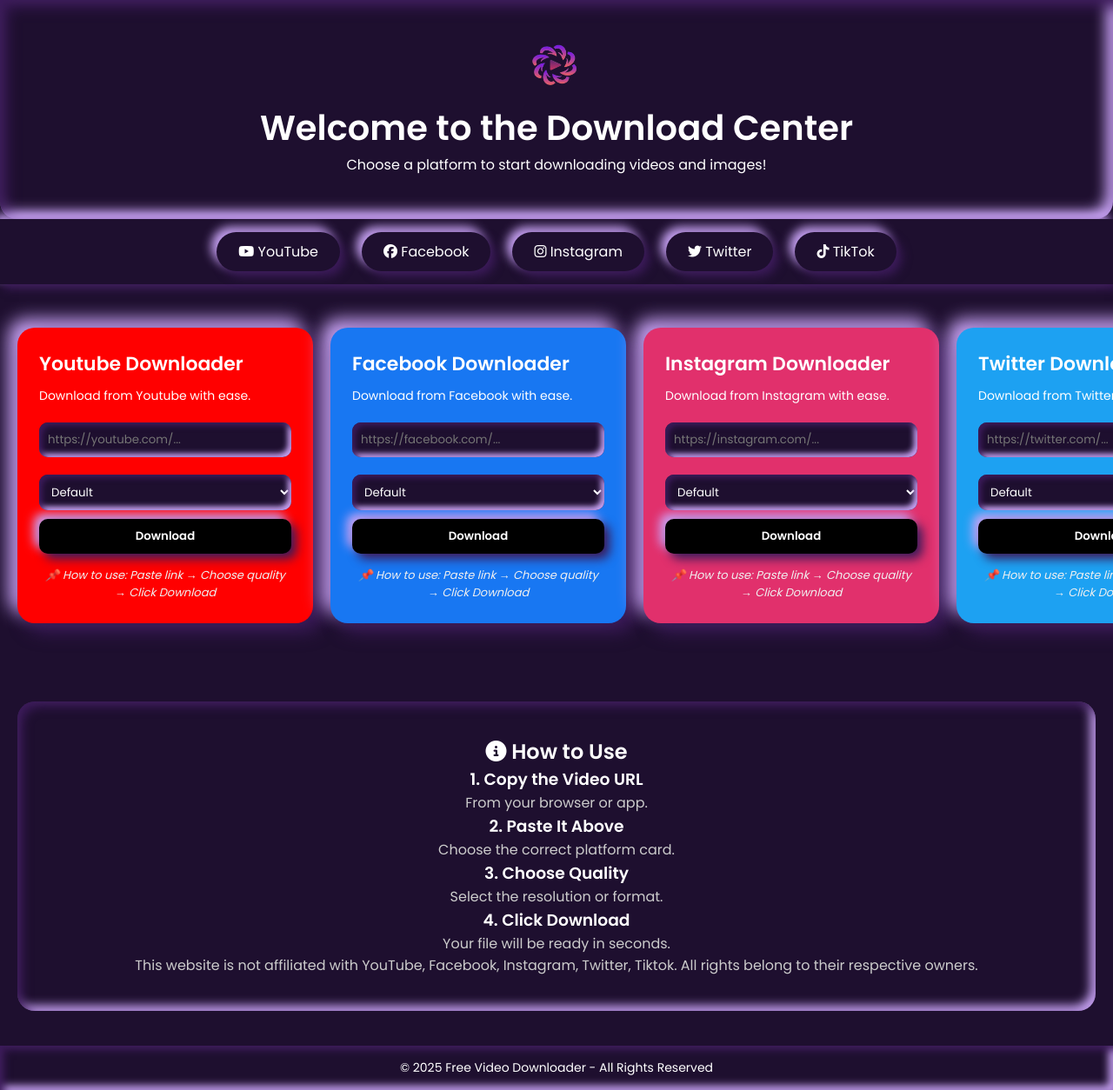
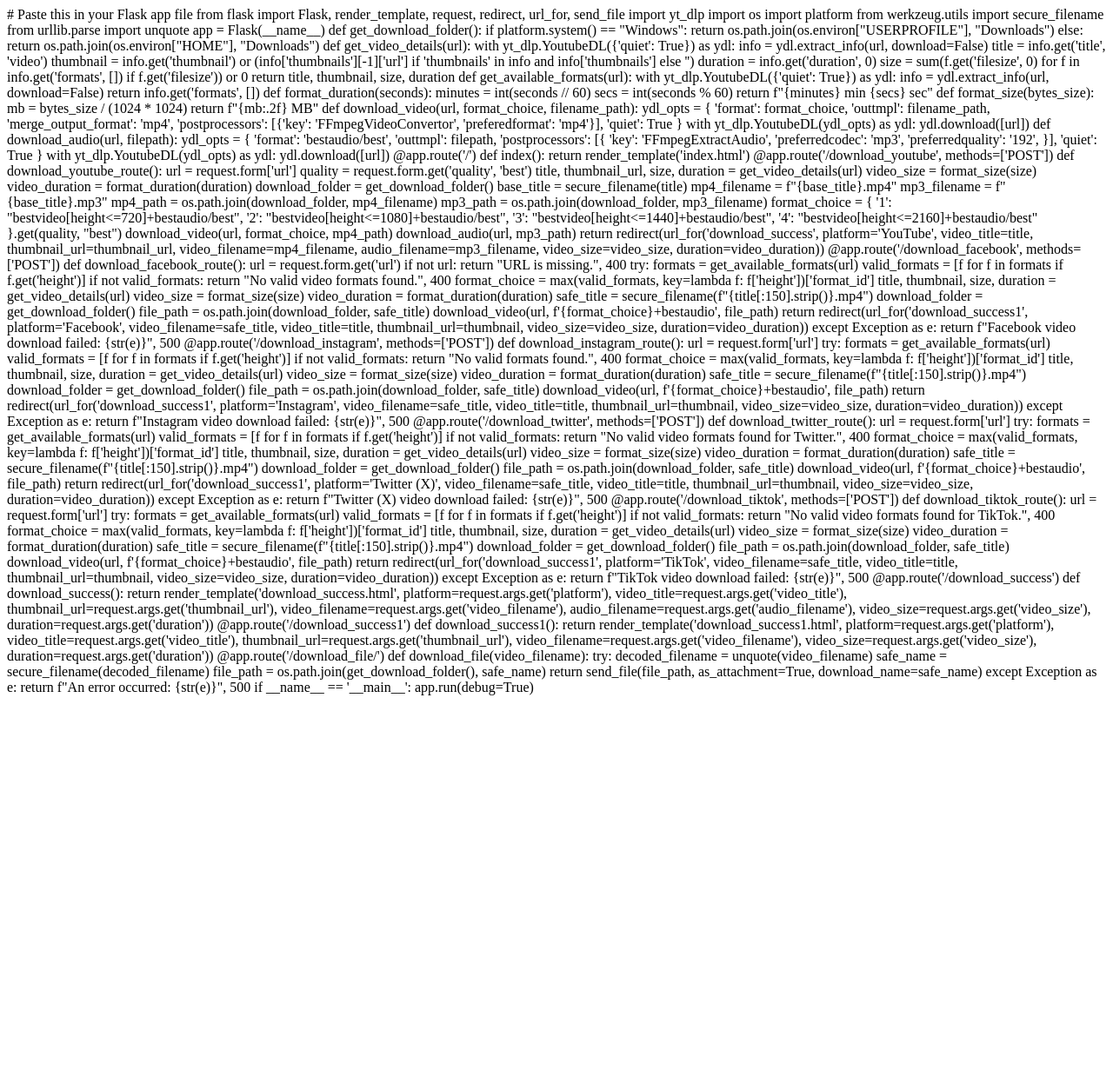
Before and after one commit to Kirubanantham7/Download-Center, a Flask app: page / in a window 1280 px wide. Shown: the whole page at 87% size. After the commit the page ends 800 px from the top, so only its background shows below. Run offline with Flask 3, Linux system fonts and the light colour scheme; some libraries are stand-ins or nearby versions.

Commit message:
Update index.html

```diff
--- a/templates/index.html
+++ b/templates/index.html
@@ -1,317 +1,259 @@
-<!DOCTYPE html>
-<html lang="en">
-<head>
-  <meta charset="UTF-8" />
-  <meta name="viewport" content="width=device-width, initial-scale=1.0"/>
-  <title>Download Center</title>
-  <link rel="icon" href="/static/ic3.png">
+# Paste this in your Flask app file
+from flask import Flask, render_template, request, redirect, url_for, send_file
+import yt_dlp
+import os
+import platform
+from werkzeug.utils import secure_filename
+from urllib.parse import unquote
 
-  <!-- Google Fonts -->
-  <link href="https://fonts.googleapis.com/css2?family=Poppins:wght@400;600&display=swap" rel="stylesheet" />
+app = Flask(__name__)
 
-  <!-- Font Awesome -->
-  <link rel="stylesheet" href="https://cdnjs.cloudflare.com/ajax/libs/font-awesome/6.5.0/css/all.min.css" integrity="sha512-a1gk7jx7RhO6ZLa9t6ibE2vnK7sJXs1V+nPKrbBTSrDblU+yJP1Hp/UBjtcXqUAmrPiN7E9mt+GZ5mW9Vprf3Q==" crossorigin="anonymous" referrerpolicy="no-referrer" />
+def get_download_folder():
+    if platform.system() == "Windows":
+        return os.path.join(os.environ["USERPROFILE"], "Downloads")
+    else:
+        return os.path.join(os.environ["HOME"], "Downloads")
 
-  <style>
-    :root {
-      --bg: #1e0f2f;
-      --light: #cba6f7;
-      --dark: #3b1a59;
+def get_video_details(url):
+    with yt_dlp.YoutubeDL({'quiet': True}) as ydl:
+        info = ydl.extract_info(url, download=False)
+        title = info.get('title', 'video')
+        thumbnail = info.get('thumbnail') or (info['thumbnails'][-1]['url'] if 'thumbnails' in info and info['thumbnails'] else '')
+        duration = info.get('duration', 0)
+        size = sum(f.get('filesize', 0) for f in info.get('formats', []) if f.get('filesize')) or 0
+        return title, thumbnail, size, duration
+
+def get_available_formats(url):
+    with yt_dlp.YoutubeDL({'quiet': True}) as ydl:
+        info = ydl.extract_info(url, download=False)
+        return info.get('formats', [])
+
+def format_duration(seconds):
+    minutes = int(seconds // 60)
+    secs = int(seconds % 60)
+    return f"{minutes} min {secs} sec"
+
+def format_size(bytes_size):
+    mb = bytes_size / (1024 * 1024)
+    return f"{mb:.2f} MB"
+
+def download_video(url, format_choice, filename_path):
+    ydl_opts = {
+        'format': format_choice,
+        'outtmpl': filename_path,
+        'merge_output_format': 'mp4',
+        'postprocessors': [{'key': 'FFmpegVideoConvertor', 'preferedformat': 'mp4'}],
+        'quiet': True
     }
+    with yt_dlp.YoutubeDL(ydl_opts) as ydl:
+        ydl.download([url])
 
-    * {
-      margin: 0;
-      padding: 0;
-      box-sizing: border-box;
-      font-family: 'Poppins', sans-serif;
+def download_audio(url, filepath):
+    ydl_opts = {
+        'format': 'bestaudio/best',
+        'outtmpl': filepath,
+        'postprocessors': [{
+            'key': 'FFmpegExtractAudio',
+            'preferredcodec': 'mp3',
+            'preferredquality': '192',
+        }],
+        'quiet': True
     }
+    with yt_dlp.YoutubeDL(ydl_opts) as ydl:
+        ydl.download([url])
 
-    body {
-      background: var(--bg);
-      min-height: 100vh;
-      color: #fff;
-    }
+@app.route('/')
+def index():
+    return render_template('index.html')
 
-    header {
-      padding: 50px 20px;
-      text-align: center;
-      box-shadow: inset 8px 8px 16px var(--dark), inset -8px -8px 16px var(--light);
-      border-radius: 0 0 20px 20px;
-    }
+@app.route('/download_youtube', methods=['POST'])
+def download_youtube_route():
+    url = request.form['url']
+    quality = request.form.get('quality', 'best')
+    title, thumbnail_url, size, duration = get_video_details(url)
+    video_size = format_size(size)
+    video_duration = format_duration(duration)
 
-    header img {
-      width: 70px;
-      height: 50px;
-    }
+    download_folder = get_download_folder()
+    base_title = secure_filename(title)
+    mp4_filename = f"{base_title}.mp4"
+    mp3_filename = f"{base_title}.mp3"
+    mp4_path = os.path.join(download_folder, mp4_filename)
+    mp3_path = os.path.join(download_folder, mp3_filename)
 
-    header h1 {
-      font-size: 2.5rem;
-      margin-top: 10px;
-    }
+    format_choice = {
+        '1': "bestvideo[height<=720]+bestaudio/best",
+        '2': "bestvideo[height<=1080]+bestaudio/best",
+        '3': "bestvideo[height<=1440]+bestaudio/best",
+        '4': "bestvideo[height<=2160]+bestaudio/best"
+    }.get(quality, "best")
 
-    nav {
-      display: flex;
-      justify-content: center;
-      gap: 25px;
-      padding: 15px;
-      box-shadow: 5px 5px 10px var(--dark), -5px -5px 10px var(--light);
-    }
+    download_video(url, format_choice, mp4_path)
+    download_audio(url, mp3_path)
 
-    nav a {
-      text-decoration: none;
-      color: #fff;
-      padding: 10px 25px;
-      border-radius: 25px;
-      background: var(--bg);
-      box-shadow: 6px 6px 12px var(--dark), -6px -6px 12px var(--light);
-      transition: all 0.2s ease;
-    }
+    return redirect(url_for('download_success',
+                            platform='YouTube',
+                            video_title=title,
+                            thumbnail_url=thumbnail_url,
+                            video_filename=mp4_filename,
+                            audio_filename=mp3_filename,
+                            video_size=video_size,
+                            duration=video_duration))
 
-    nav a:hover {
-      box-shadow: inset 4px 4px 6px var(--dark), inset -4px -4px 6px var(--light);
-    }
+@app.route('/download_facebook', methods=['POST'])
+def download_facebook_route():
+    url = request.form.get('url')
+    if not url:
+        return "URL is missing.", 400
+    try:
+        formats = get_available_formats(url)
+        valid_formats = [f for f in formats if f.get('height')]
+        if not valid_formats:
+            return "No valid video formats found.", 400
 
-    .slider-container {
-      position: relative;
-      width: 100%;
-      overflow-x: auto;
-      overflow-y: hidden;
-      padding: 50px 0;
-      scroll-behavior: smooth;
-    }
+        format_choice = max(valid_formats, key=lambda f: f['height'])['format_id']
+        title, thumbnail, size, duration = get_video_details(url)
+        video_size = format_size(size)
+        video_duration = format_duration(duration)
+        safe_title = secure_filename(f"{title[:150].strip()}.mp4")
 
-    .slider {
-      display: flex;
-      padding-left: 20px;
-    }
+        download_folder = get_download_folder()
+        file_path = os.path.join(download_folder, safe_title)
 
-    .card {
-      width: 340px;
-      padding: 25px;
-      border-radius: 20px;
-      box-shadow: 10px 10px 20px var(--dark), -10px -10px 20px var(--light);
-      transition: 0.3s;
-      color: #fff;
-      margin-right: 20px;
-      flex-shrink: 0;
-    }
+        download_video(url, f'{format_choice}+bestaudio', file_path)
 
-    .card:hover {
-      transform: translateY(-5px);
-    }
+        return redirect(url_for('download_success1',
+                                platform='Facebook',
+                                video_filename=safe_title,
+                                video_title=title,
+                                thumbnail_url=thumbnail,
+                                video_size=video_size,
+                                duration=video_duration))
+    except Exception as e:
+        return f"Facebook video download failed: {str(e)}", 500
 
-    .youtube-card { background-color: #FF0000; }
-    .facebook-card { background-color: #1877F2; }
-    .instagram-card { background-color: #E1306C; }
-    .twitter-card { background-color: #1DA1F2; }
-    .tiktok-card { background-color: #010101; }
+@app.route('/download_instagram', methods=['POST'])
+def download_instagram_route():
+    url = request.form['url']
+    try:
+        formats = get_available_formats(url)
+        valid_formats = [f for f in formats if f.get('height')]
+        if not valid_formats:
+            return "No valid formats found.", 400
 
-    .card h3 {
-      font-size: 22px;
-      margin-bottom: 10px;
-    }
+        format_choice = max(valid_formats, key=lambda f: f['height'])['format_id']
+        title, thumbnail, size, duration = get_video_details(url)
+        video_size = format_size(size)
+        video_duration = format_duration(duration)
+        safe_title = secure_filename(f"{title[:150].strip()}.mp4")
 
-    .card p {
-      font-size: 14px;
-      margin-bottom: 10px;
-    }
+        download_folder = get_download_folder()
+        file_path = os.path.join(download_folder, safe_title)
 
-    input[type="url"], select {
-      width: 100%;
-      padding: 10px;
-      border-radius: 10px;
-      border: none;
-      background: var(--bg);
-      box-shadow: inset 4px 4px 6px var(--dark), inset -4px -4px 6px var(--light);
-      color: #fff;
-      margin: 10px 0;
-    }
+        download_video(url, f'{format_choice}+bestaudio', file_path)
 
-    .card button {
-      width: 100%;
-      padding: 10px;
-      font-weight: bold;
-      background-color: #000;
-      color: #fff;
-      border: none;
-      border-radius: 10px;
-      cursor: pointer;
-      box-shadow: 6px 6px 12px var(--dark), -6px -6px 12px var(--light);
-    }
+        return redirect(url_for('download_success1',
+                                platform='Instagram',
+                                video_filename=safe_title,
+                                video_title=title,
+                                thumbnail_url=thumbnail,
+                                video_size=video_size,
+                                duration=video_duration))
+    except Exception as e:
+        return f"Instagram video download failed: {str(e)}", 500
 
-    .card button:hover {
-      background-color: #333;
-    }
+@app.route('/download_twitter', methods=['POST'])
+def download_twitter_route():
+    url = request.form['url']
+    try:
+        formats = get_available_formats(url)
+        valid_formats = [f for f in formats if f.get('height')]
+        if not valid_formats:
+            return "No valid video formats found for Twitter.", 400
 
-    .how-to-line {
-      margin-top: 15px;
-      font-size: 13px;
-      color: #f0f0f0;
-      font-style: italic;
-      text-align: center;
-    }
+        format_choice = max(valid_formats, key=lambda f: f['height'])['format_id']
+        title, thumbnail, size, duration = get_video_details(url)
+        video_size = format_size(size)
+        video_duration = format_duration(duration)
+        safe_title = secure_filename(f"{title[:150].strip()}.mp4")
 
-    .spinner {
-      display: none;
-      margin-left: 10px;
-    }
+        download_folder = get_download_folder()
+        file_path = os.path.join(download_folder, safe_title)
 
-    .spinner.active {
-      display: inline-block;
-    }
+        download_video(url, f'{format_choice}+bestaudio', file_path)
 
-    .slider-button {
-      position: absolute;
-      top: 50%;
-      transform: translateY(-50%);
-      background: rgba(0, 0, 0, 0.5);
-      color: white;
-      border: none;
-      padding: 10px;
-      cursor: pointer;
-      z-index: 10;
-    }
-
-    .slider-button-left {
-      left: 10px;
-    }
-
-    .slider-button-right {
-      right: 10px;
-    }
-
-    .instructions {
-      text-align: center;
-      padding: 40px 20px;
-      margin: 40px 20px;
-      border-radius: 20px;
-      background: var(--bg);
-      box-shadow: inset 6px 6px 12px var(--dark), inset -6px -6px 12px var(--light);
-    }
-
-    .instructions h2, .instructions h3, .instructions h4 {
-      color: #fff;
-    }
-
-    .instructions h4 {
-      font-weight: normal;
-      color: #ccc;
-    }
-
-    footer {
-      text-align: center;
-      padding: 15px;
-      font-size: 14px;
-      color: #aaa;
-      background: var(--bg);
-      box-shadow: inset 5px 5px 10px var(--dark), inset -5px -5px 10px var(--light);
-    }
-
-    footer a {
-      color: #fff;
-      text-decoration: none;
-    }
-
-    footer a:hover {
-      text-decoration: underline;
-    }
-
-    @media (max-width: 600px) {
-      .card {
-        width: 90%;
-        margin: auto;
-        margin-bottom: 30px;
-      }
-
-      .slider-button {
-        display: none;
-      }
-    }
-
-  </style>
-</head>
-<body>
-
-<header>
-  <a href="#"><img src="/static/ic2.png" alt="Logo"></a>
-  <h1>Welcome to the Download Center</h1>
-  <p>Choose a platform to start downloading videos and images!</p>
-</header>
-
-<nav>
-  <a href="#"><i class="fab fa-youtube"></i> YouTube</a>
-  <a href="#"><i class="fab fa-facebook"></i> Facebook</a>
-  <a href="#"><i class="fab fa-instagram"></i> Instagram</a>
-  <a href="#"><i class="fab fa-twitter"></i> Twitter</a>
-  <a href="#"><i class="fab fa-tiktok"></i> TikTok</a>
-</nav>
-
-<div class="slider-container" id="sliderContainer">
-  <div class="slider" id="slider">
-
-    <!-- Cards -->
-    {% for platform in ['youtube', 'facebook', 'instagram', 'twitter', 'tiktok'] %}
-    <div class="card {{ platform }}-card">
-      <h3>{{ platform.capitalize() }} Downloader</h3>
-      <p>Download from {{ platform.capitalize() }} with ease.</p>
-      <form action="/download_{{ platform }}" method="POST" onsubmit="showLoadingSpinner(event, '{{ platform }}')">
-        <input type="url" name="url" placeholder="https://{{ platform }}.com/..." required>
-        <select name="quality" required>
-          <option value="default">Default</option>
-          {% if platform == 'youtube' %}
-          <option value="1">720p</option>
-          <option value="2">1080p</option>
-          <option value="3">2K</option>
-          <option value="4">4K</option>
-          {% endif %}
-        </select>
-        <button type="submit" id="{{ platform }}DownloadButton">
-          Download <span class="spinner" id="{{ platform }}Spinner"><i class="fas fa-spinner fa-spin"></i></span>
-        </button>
-      </form>
-      <div class="how-to-line">📌 How to use: Paste link → Choose quality → Click Download</div>
-    </div>
-    {% endfor %}
-
-  </div>
+        return redirect(url_for('download_success1',
+                                platform='Twitter (X)',
+                                video_filename=safe_title,
+                                video_title=title,
+                                thumbnail_url=thumbnail,
+                                video_size=video_size,
+                                duration=video_duration))
+    except Exception as e:
+        return f"Twitter (X) video download failed: {str(e)}", 500
 
 
-</div>
+@app.route('/download_tiktok', methods=['POST'])
+def download_tiktok_route():
+    url = request.form['url']
+    try:
+        formats = get_available_formats(url)
+        valid_formats = [f for f in formats if f.get('height')]
+        if not valid_formats:
+            return "No valid video formats found for TikTok.", 400
 
-<div class="instructions">
-  <h2><i class="fas fa-info-circle"></i> How to Use</h2>
-  <h3>1. Copy the Video URL</h3>
-  <h4>From your browser or app.</h4>
-  <h3>2. Paste It Above</h3>
-  <h4>Choose the correct platform card.</h4>
-  <h3>3. Choose Quality</h3>
-  <h4>Select the resolution or format.</h4>
-  <h3>4. Click Download</h3>
-  <h4>Your file will be ready in seconds.</h4>
-  <h4>This website is not affiliated with YouTube, Facebook,  Instagram, Twitter, Tiktok. All rights belong to their respective owners.</h4>
-</div>
+        format_choice = max(valid_formats, key=lambda f: f['height'])['format_id']
+        title, thumbnail, size, duration = get_video_details(url)
+        video_size = format_size(size)
+        video_duration = format_duration(duration)
+        safe_title = secure_filename(f"{title[:150].strip()}.mp4")
 
-<footer>
-  <a href="Copy&Rights.HTML">© 2025 Free Video Downloader - All Rights Reserved</a>
-</footer>
+        download_folder = get_download_folder()
+        file_path = os.path.join(download_folder, safe_title)
 
-<script>
-  function showLoadingSpinner(event, platform) {
-    event.preventDefault();
-    const btn = document.getElementById(platform + 'DownloadButton');
-    const spinner = document.getElementById(platform + 'Spinner');
-    btn.disabled = true;
-    spinner.classList.add('active');
-    btn.innerHTML = "Please wait... " + spinner.outerHTML;
-    event.target.submit();
-  }
+        download_video(url, f'{format_choice}+bestaudio', file_path)
 
-  function scrollSlider(direction) {
-    const container = document.getElementById("sliderContainer");
-    const scrollAmount = 360; // width of card + margin
-    container.scrollLeft += direction * scrollAmount;
-  }
-</script>
+        return redirect(url_for('download_success1',
+                                platform='TikTok',
+                                video_filename=safe_title,
+                                video_title=title,
+                                thumbnail_url=thumbnail,
+                                video_size=video_size,
+                                duration=video_duration))
+    except Exception as e:
+        return f"TikTok video download failed: {str(e)}", 500
 
-</body>
-</html>
+
+@app.route('/download_success')
+def download_success():
+    return render_template('download_success.html',
+                           platform=request.args.get('platform'),
+                           video_title=request.args.get('video_title'),
+                           thumbnail_url=request.args.get('thumbnail_url'),
+                           video_filename=request.args.get('video_filename'),
+                           audio_filename=request.args.get('audio_filename'),
+                           video_size=request.args.get('video_size'),
+                           duration=request.args.get('duration'))
+
+@app.route('/download_success1')
+def download_success1():
+    return render_template('download_success1.html',
+                           platform=request.args.get('platform'),
+                           video_title=request.args.get('video_title'),
+                           thumbnail_url=request.args.get('thumbnail_url'),
+                           video_filename=request.args.get('video_filename'),
+                           video_size=request.args.get('video_size'),
+                           duration=request.args.get('duration'))
+
+@app.route('/download_file/<path:video_filename>')
+def download_file(video_filename):
+    try:
+        decoded_filename = unquote(video_filename)
+        safe_name = secure_filename(decoded_filename)
+        file_path = os.path.join(get_download_folder(), safe_name)
+        return send_file(file_path, as_attachment=True, download_name=safe_name)
+    except Exception as e:
+        return f"An error occurred: {str(e)}", 500
+
+if __name__ == '__main__':
+    app.run(debug=True)
```
